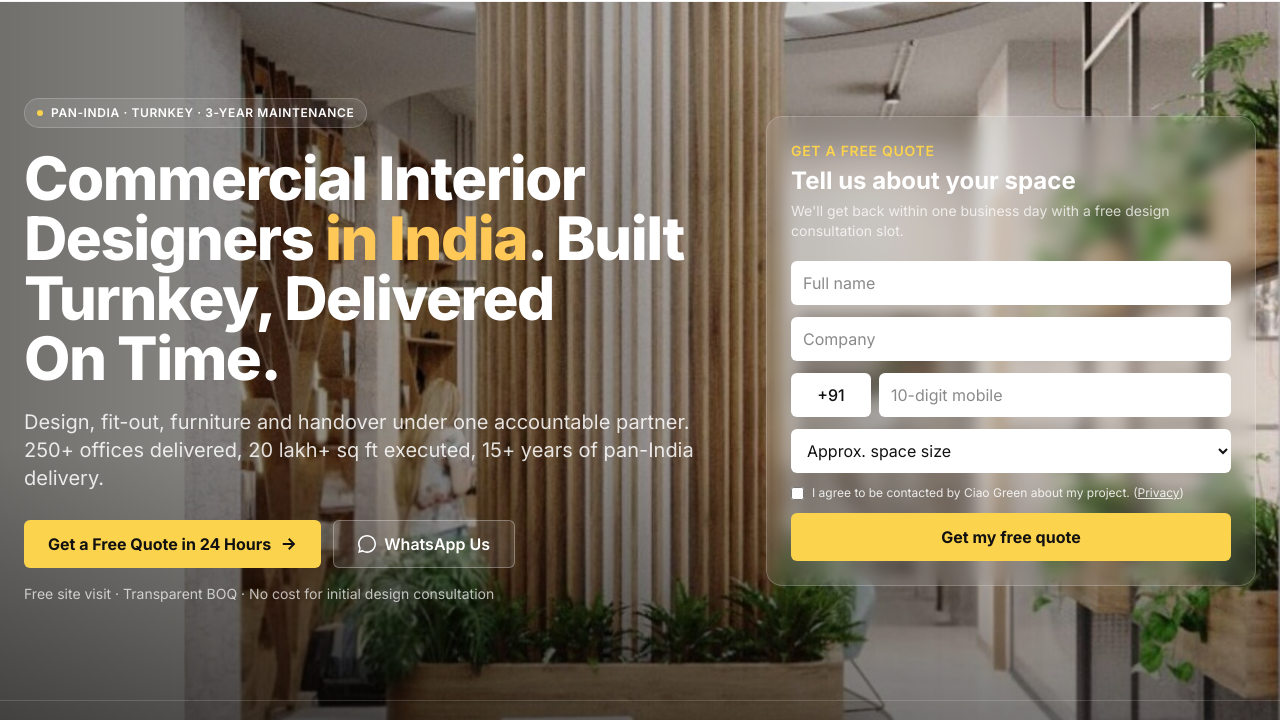
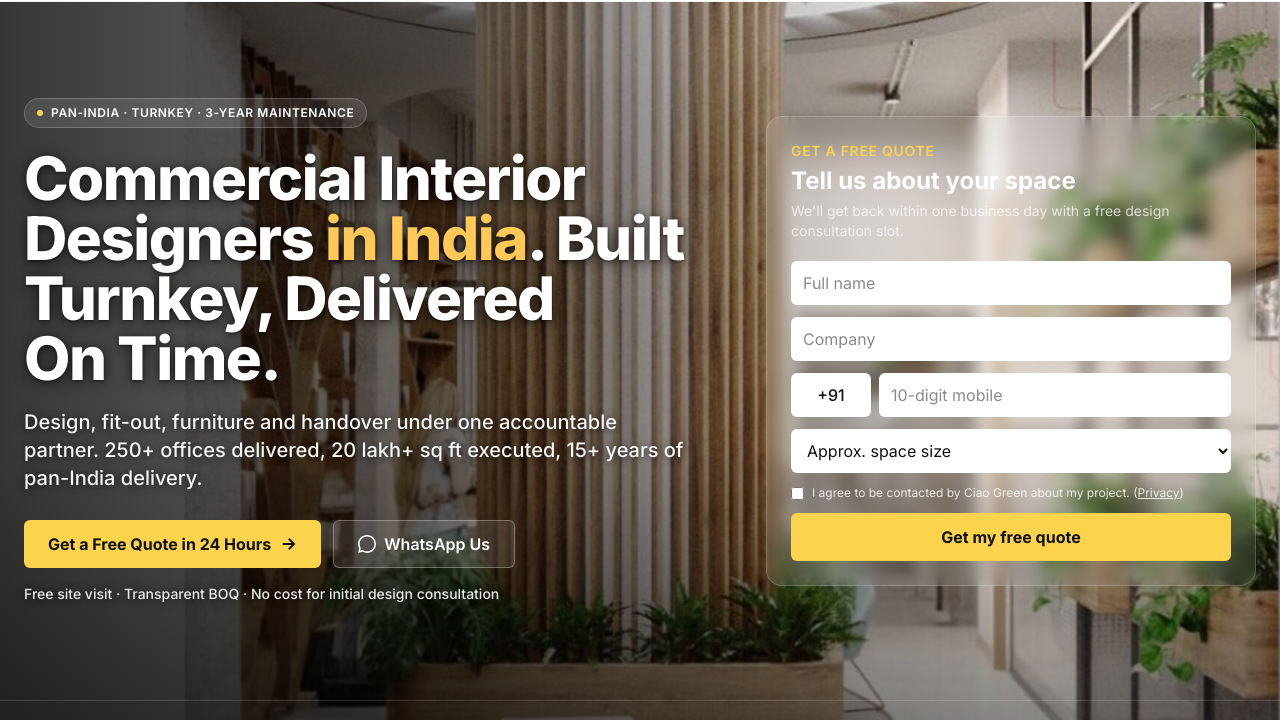
Before and after one commit to nihitsalvi-dev/ciaogreen-lp, a website: page index.html in a window 1280 px wide. Shown: the part 63-783 px from the top of the page. Drawn offline with nearby package versions, Linux system fonts and the light colour scheme.

Commit message:
Add files via upload

```diff
--- a/index.html
+++ b/index.html
@@ -91,10 +91,13 @@ j=d.createElement(s),dl=l!='dataLayer'?'&l='+l:'';j.async=true;j.src=
   body { font-family: 'Inter', system-ui, sans-serif; color:#111; }
   .hero-bg {
     background:
-      linear-gradient(90deg, rgba(0,0,0,.55) 0%, rgba(0,0,0,.25) 55%, rgba(0,0,0,0) 100%), linear-gradient(180deg, rgba(0,0,0,0) 55%, rgba(0,0,0,.55) 100%),
+      linear-gradient(90deg, rgba(0,0,0,.78) 0%, rgba(0,0,0,.55) 35%, rgba(0,0,0,.20) 60%, rgba(0,0,0,0) 80%),
+      linear-gradient(180deg, rgba(0,0,0,0) 55%, rgba(0,0,0,.55) 100%),
       url('assets/projects/hero.jpg') center/cover no-repeat,
       linear-gradient(135deg, #0B3D26 0%, #0F5132 100%);
   }
+  .text-pop { text-shadow: 0 2px 14px rgba(0,0,0,.65), 0 1px 3px rgba(0,0,0,.5); }
+  .text-pop-sm { text-shadow: 0 1px 8px rgba(0,0,0,.7); }
   .marquee { animation: scroll 35s linear infinite; }
   @keyframes scroll { from { transform: translateX(0);} to { transform: translateX(-50%);} }
   .marquee-wrap:hover .marquee { animation-play-state: paused; }
@@ -176,10 +179,10 @@ j=d.createElement(s),dl=l!='dataLayer'?'&l='+l:'';j.async=true;j.src=
       <p class="inline-flex items-center gap-2 text-xs font-semibold tracking-wider uppercase bg-white/10 border border-white/20 px-3 py-1.5 rounded-full mb-5">
         <span class="h-1.5 w-1.5 rounded-full bg-amber-300"></span> Pan-India · Turnkey · 3-year maintenance
       </p>
-      <h1 class="text-4xl md:text-6xl font-extrabold leading-[1.05] tracking-tight">
+      <h1 class="text-4xl md:text-6xl font-extrabold leading-[1.05] tracking-tight text-pop">
         Commercial Interior Designers <span class="accent">in India</span>. Built Turnkey, Delivered On&nbsp;Time.
       </h1>
-      <p class="mt-5 text-lg md:text-xl text-white/85 max-w-2xl">
+      <p class="mt-5 text-lg md:text-xl text-white/95 font-medium max-w-2xl text-pop-sm">
         Design, fit-out, furniture and handover under one accountable partner. 250+ offices delivered, 20 lakh+ sq&nbsp;ft executed, 15+ years of pan-India delivery.
       </p>
       <div class="mt-7 flex flex-col sm:flex-row gap-3">
@@ -194,7 +197,7 @@ j=d.createElement(s),dl=l!='dataLayer'?'&l='+l:'';j.async=true;j.src=
           WhatsApp Us
         </a>
       </div>
-      <p class="mt-4 text-sm text-white/70">Free site visit · Transparent BOQ · No cost for initial design consultation</p>
+      <p class="mt-4 text-sm text-white/90 font-medium text-pop-sm">Free site visit · Transparent BOQ · No cost for initial design consultation</p>
     </div>
     <div class="md:col-span-5 hidden md:block">
       <div class="rounded-2xl bg-white/10 border border-white/20 p-6 backdrop-blur">
```
